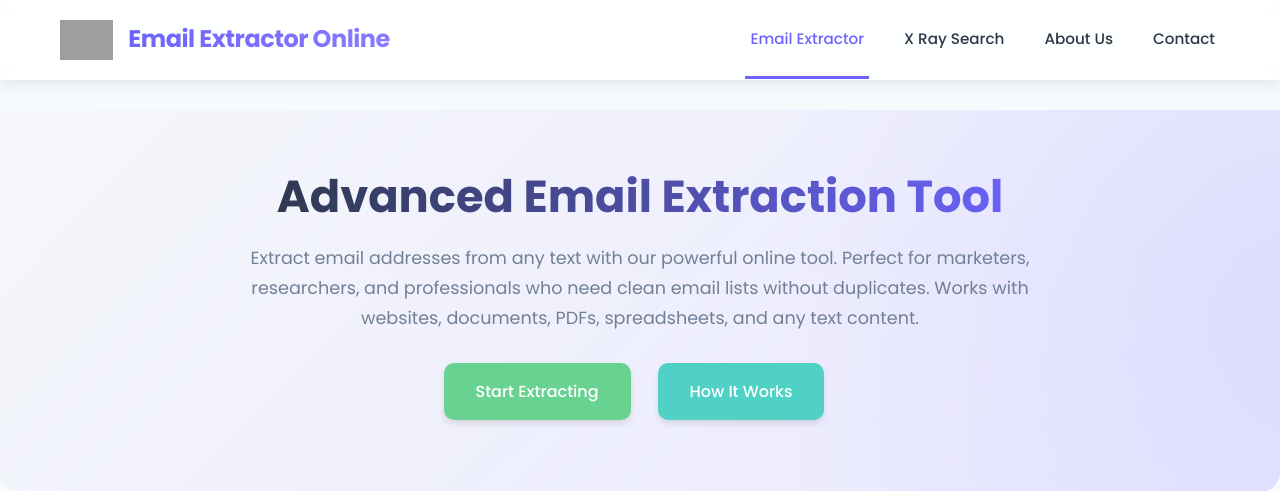
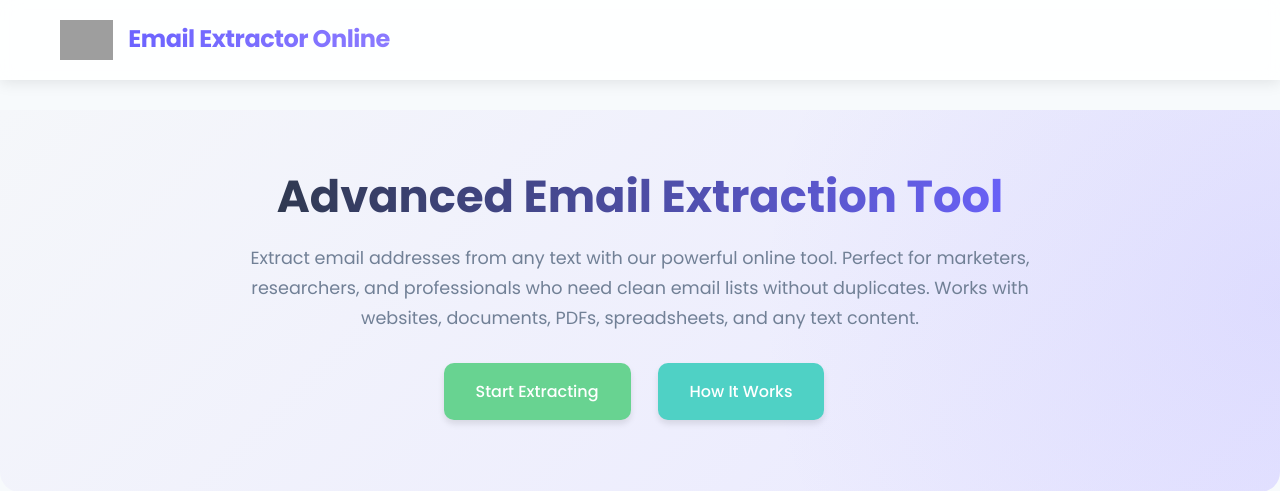
Before and after one commit to shoetax/flask-project234, a Flask app: page /index3.html in a window 1280 px wide. Shown: the top 491 px of the page. Run offline with Flask 3, Linux system fonts and the light colour scheme; grey boxes are pictures that could not be loaded.

Commit message:
index3.html

```diff
--- a/templates/index3.html
+++ b/templates/index3.html
@@ -63,12 +63,7 @@
                 <img src="https://dummyshoetax.netlify.app/shoetaxlogo.png" alt="Email Extractor" class="logo-img">
                 <div class="logo-text">Email Extractor Online</div>
             </div>
-           <nav class="nav-links">
-                <a href="index3.html" class="active">Email Extractor</a>
-                <a href="x-ray-search-linkedin-and-more.html">X Ray Search</a>
-                <a href="about.html">About Us</a>
-                <a href="contact.html">Contact</a>
-            </nav>
+
         </div>
     </header>
 
@@ -341,4 +336,5 @@
 }
 </script>
 </body>
+
 </html>
```
